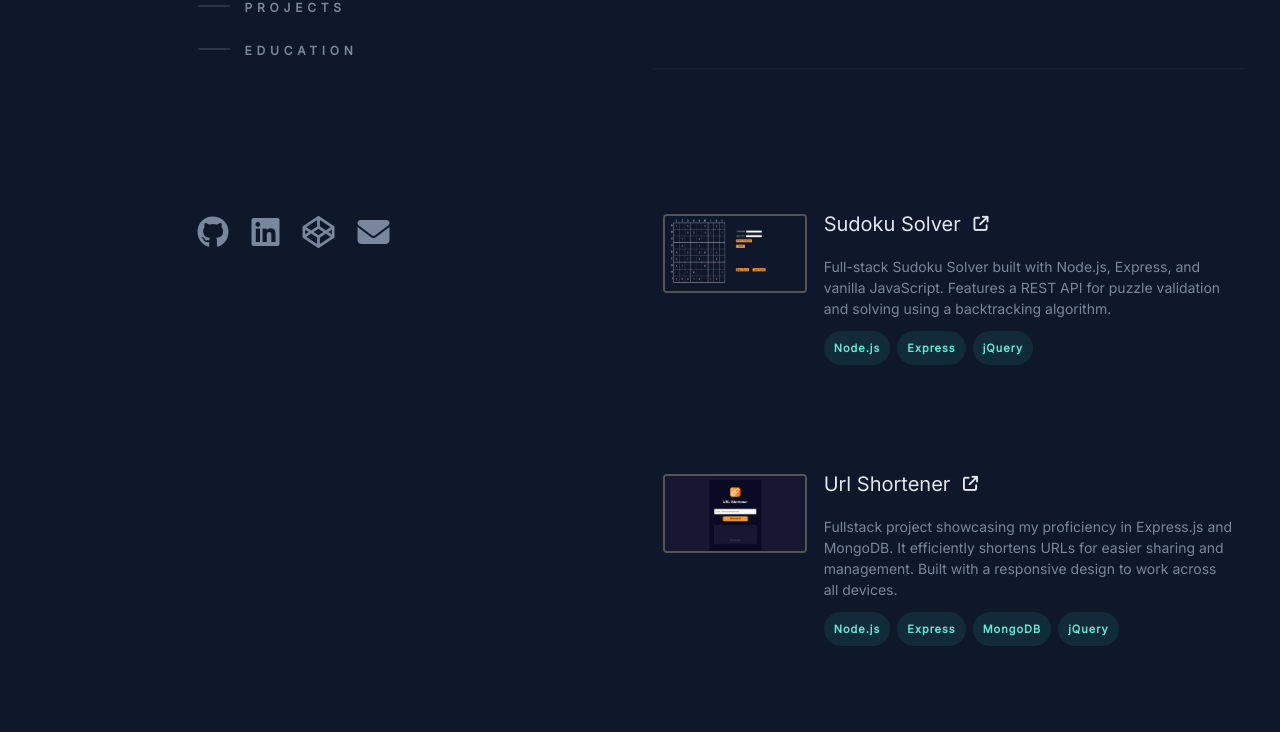
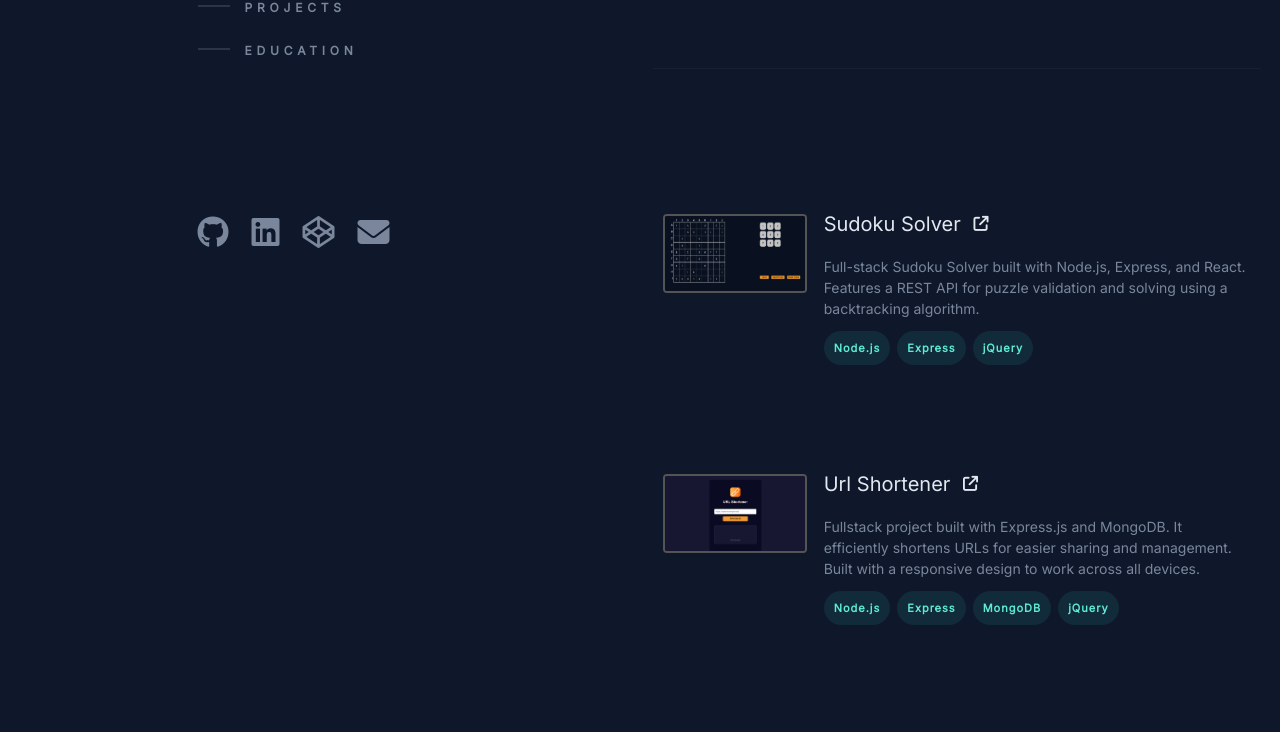
Before and after one commit to ZaidQtaish/zaidqtaish.github.io, a React (Vite) app: page / in a window 1280 px wide. Shown: the part 355-1087 px from the top of the page. Built offline with nearby package versions, Linux system fonts and the light colour scheme.

Commit message:
feat: changed image for sudoku solver and changed some project descriptions and tool-chips

```diff
--- a/src/projects.json
+++ b/src/projects.json
@@ -2,7 +2,7 @@
   {
     "id": 1,
     "title": "Sudoku Solver",
-    "description": "Full-stack Sudoku Solver built with Node.js, Express, and vanilla JavaScript. Features a REST API for puzzle validation and solving using a backtracking algorithm.",
+    "description": "Full-stack Sudoku Solver built with Node.js, Express, and React. Features a REST API for puzzle validation and solving using a backtracking algorithm.",
     "image": "/sudoku.png",
     "link": "https://github.com/zaidqtaish/sudoku_solver",
     "skills": ["Node.js", "Express", "jQuery"]
@@ -10,7 +10,7 @@
   {
     "id": 2,
     "title": "Url Shortener",
-    "description": "Fullstack project showcasing my proficiency in Express.js and MongoDB. It efficiently shortens URLs for easier sharing and management. Built with a responsive design to work across all devices.",
+    "description": "Fullstack project built with Express.js and MongoDB. It efficiently shortens URLs for easier sharing and management. Built with a responsive design to work across all devices.",
     "image": "/url-shortener.png",
     "link": "https://github.com/zaidqtaish/url-shortener",
     "skills": ["Node.js", "Express", "MongoDB", "jQuery"]
--- a/src/style.css
+++ b/src/style.css
@@ -102,7 +102,7 @@ a {
 #projects {
     display: flex;
     flex-direction: column;
-    width: 37rem;
+    width: 38rem;
     margin-bottom: 130px;
     border-bottom: solid 1px #9f9f9f11;
     padding-bottom: 70px;
```
Also changed, not shown: public/sudoku.png.
